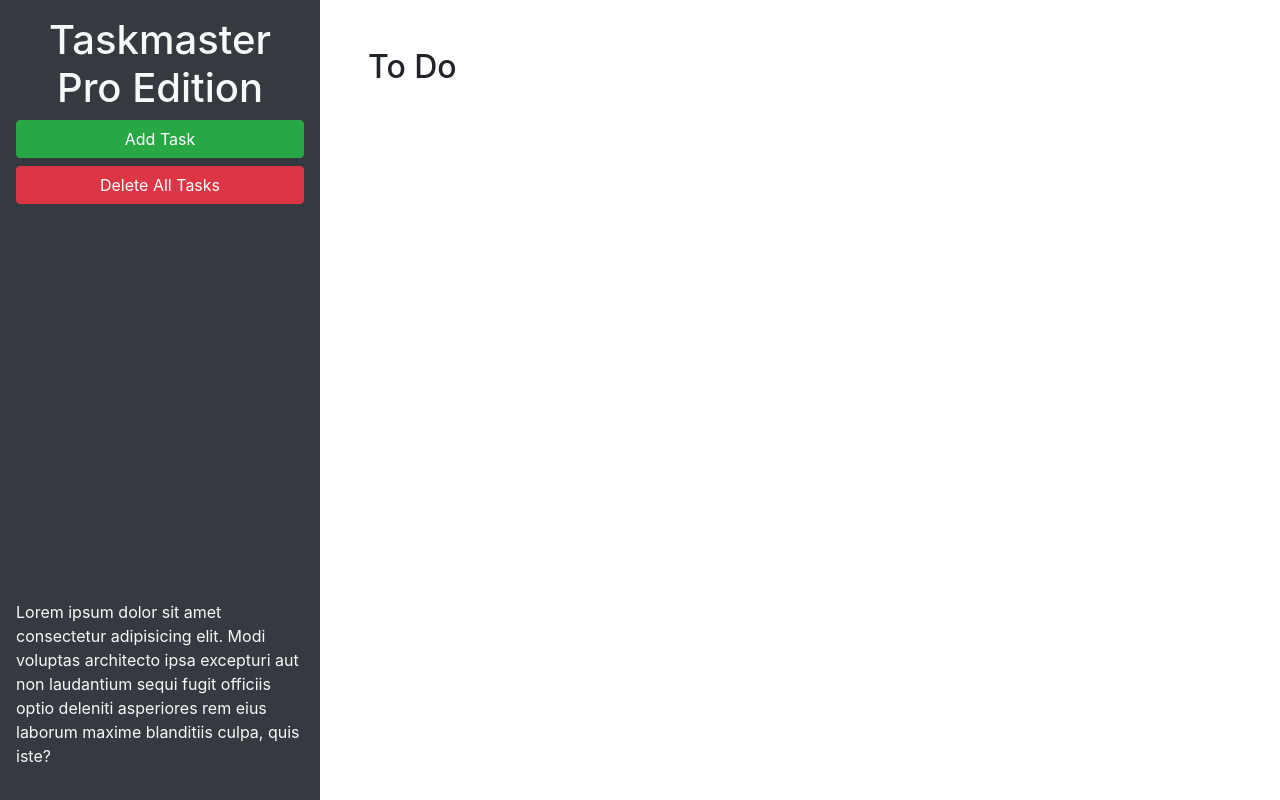
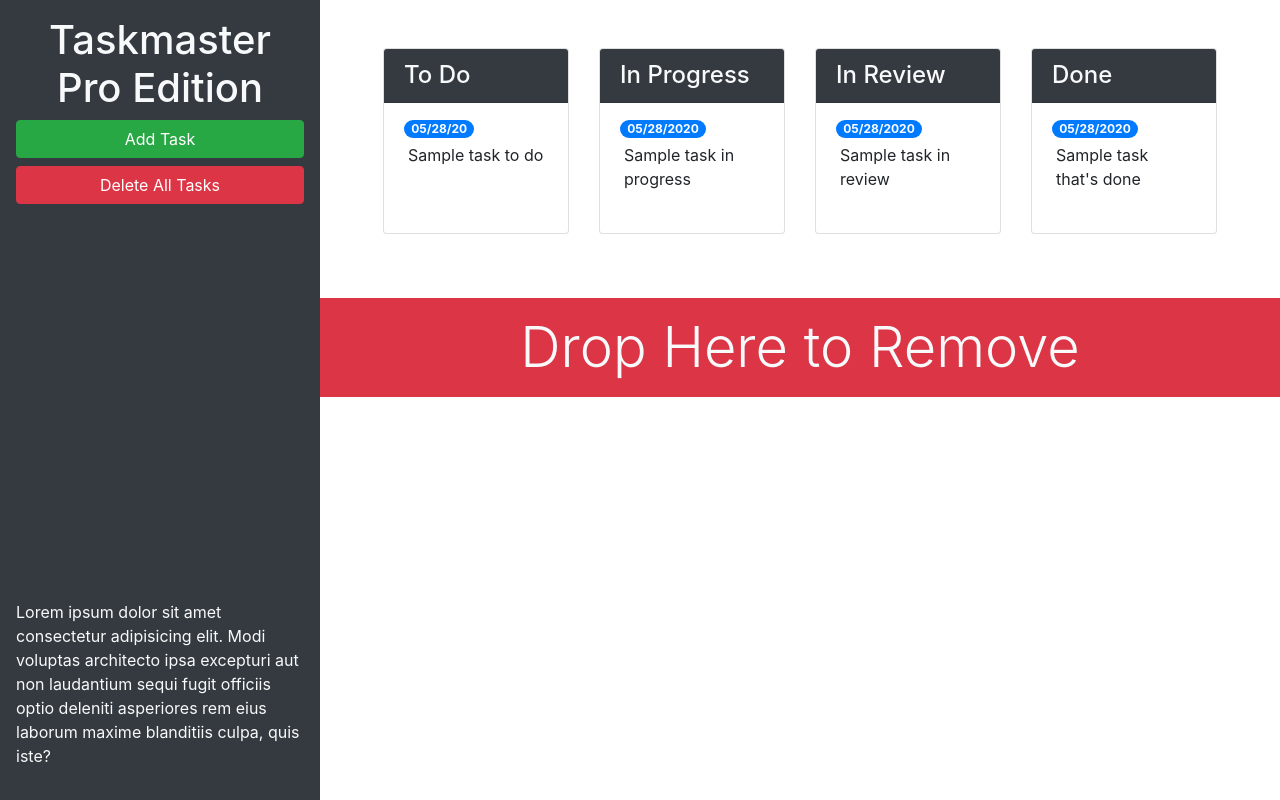
Before and after one commit to tonymengt/taskmaster-pro, a plain HTML site: page index.html in a window 1280 px wide. Drawn offline with nearby package versions, Linux system fonts and the light colour scheme.

Commit message:
added bootstrap ulitities using card, flex and added trash element in html

```diff
--- a/index.html
+++ b/index.html
@@ -13,20 +13,76 @@
 <body>
 
   <div class="row min-vh-100 no-gutters">
-    <header class="col-12 col-lg-3 bg-dark text-light d-flex flex-column p-4 p-lg-3">
+    <header class="col-12 col-lg-3 bg-dark text-light sticky-top d-flex flex-column p-4 p-lg-3">
       <h1 class="text-center">Taskmaster Pro Edition</h1>
       <button id="create-task" class="btn btn-block btn-success" data-toggle="modal" data-target="#task-form-modal">Add
         Task</button>
       <button id="remove-tasks" class="btn btn-block btn-danger">Delete All Tasks</button>
-      <p class="mt-auto">Lorem ipsum dolor sit amet consectetur adipisicing elit. Modi voluptas architecto ipsa
+      <p class="mt-auto d-none d-lg-block">Lorem ipsum dolor sit amet consectetur adipisicing elit. Modi voluptas architecto ipsa
         excepturi aut non
         laudantium sequi fugit officiis optio deleniti asperiores rem eius laborum maxime blanditiis culpa, quis iste?
       </p>
     </header>
-    <main class="col-12 col-lg-9">
-      <div class="m-5">
-        <h2>To Do</h2>
-        <ul id="list-toDo" class="list-group"> </ul>
+    <main class="col-12 col-lg-9 d-flex flex-column">
+      <div class="m-5 row justify-content-around">
+        <!-- toDo start -->
+        <div class="col-12 col-md-6 col-xl-3 mb-3">
+          <div class="card">
+            <h4 class="card-header bg-dark text-light">To Do</h4>
+            <ul id="list-toDo" class="list-group list-group-flush">
+              <li class="list-group-item">
+                <span class="badge badge-primary badge-pill">05/28/20</span>
+                <p class="m-1">Sample task to do</p>
+              </li>
+            </ul>
+          </div>
+        </div>
+        <!-- toDo end -->
+
+        <!-- inProgress start -->
+        <div class="col-12 col-md-6 col-xl-3 mb-3">
+          <div class="card">
+            <h4 class="card-header bg-dark text-light">In Progress</h4>
+            <ul id="list-inProgress" class="list-group list-group-flush">
+              <li class="list-group-item">
+                <span class="badge badge-primary badge-pill">05/28/2020</span>
+                <p class="m-1">Sample task in progress</p>
+              </li>
+            </ul>
+          </div>
+        </div>
+        <!-- inProgress end -->
+        <!-- in review start -->
+        <div class="col-12 col-md-6 col-xl-3 mb-3">
+          <div class="card">
+            <h4 class="card-header bg-dark text-light">In Review</h4>
+            <ul id="list-inReview" class="list-group list-group-flush">
+              <li class="list-group-item">
+                <span class="badge badge-primary badge-pill">05/28/2020</span>
+                <p class="m-1">Sample task in review</p>
+              </li>
+            </ul>
+          </div>
+        </div>
+        <!-- in review end -->
+        <!-- done start -->
+        <div class="col-12 col-md-6 col-xl-3 mb-3">
+          <div class="card">
+            <h4 class="card-header bg-dark text-light">Done</h4>
+            <ul id="list-done" class="list-group list-group-flush">
+              <li class="list-group-item">
+                <span class="badge badge-primary badge-pill">05/28/2020</span>
+                <p class="m-1">Sample task that's done</p>
+              </li>
+            </ul>
+          </div>
+        </div>
+        <!-- done end -->
+      </div>
+      <div id="trash">
+        <div class="w-100 bg-danger p-3 text-center text-light display-4 mt-auto">
+          Drop Here to Remove
+        </div>
       </div>
     </main>
   </div>
@@ -46,11 +102,11 @@
           <form>
             <div class="form-group">
               <label for="modalTaskDescription">Task description</label>
-              <textarea id="modalTaskDescription" rows="3"></textarea>
+              <textarea id="modalTaskDescription" rows="3" class="form-control"></textarea>
             </div>
             <div class="form-group">
               <label for="modalDueDate">Due date</label>
-              <input type="text" id="modalDueDate" placeholder="mm/dd/yyyy" autocomplete="off" />
+              <input type="text" class="form-control" id="modalDueDate" placeholder="mm/dd/yyyy" autocomplete="off" />
             </div>
           </form>
         </div>
```
